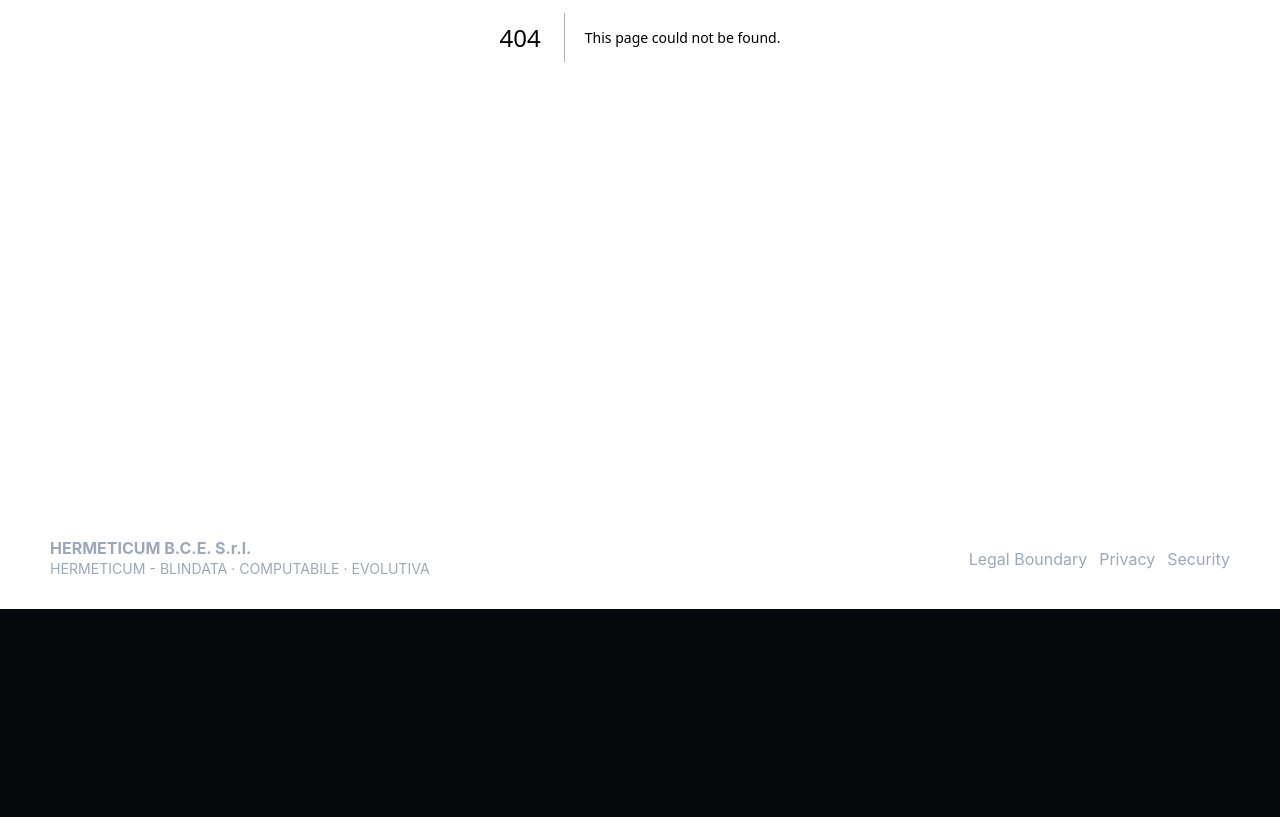
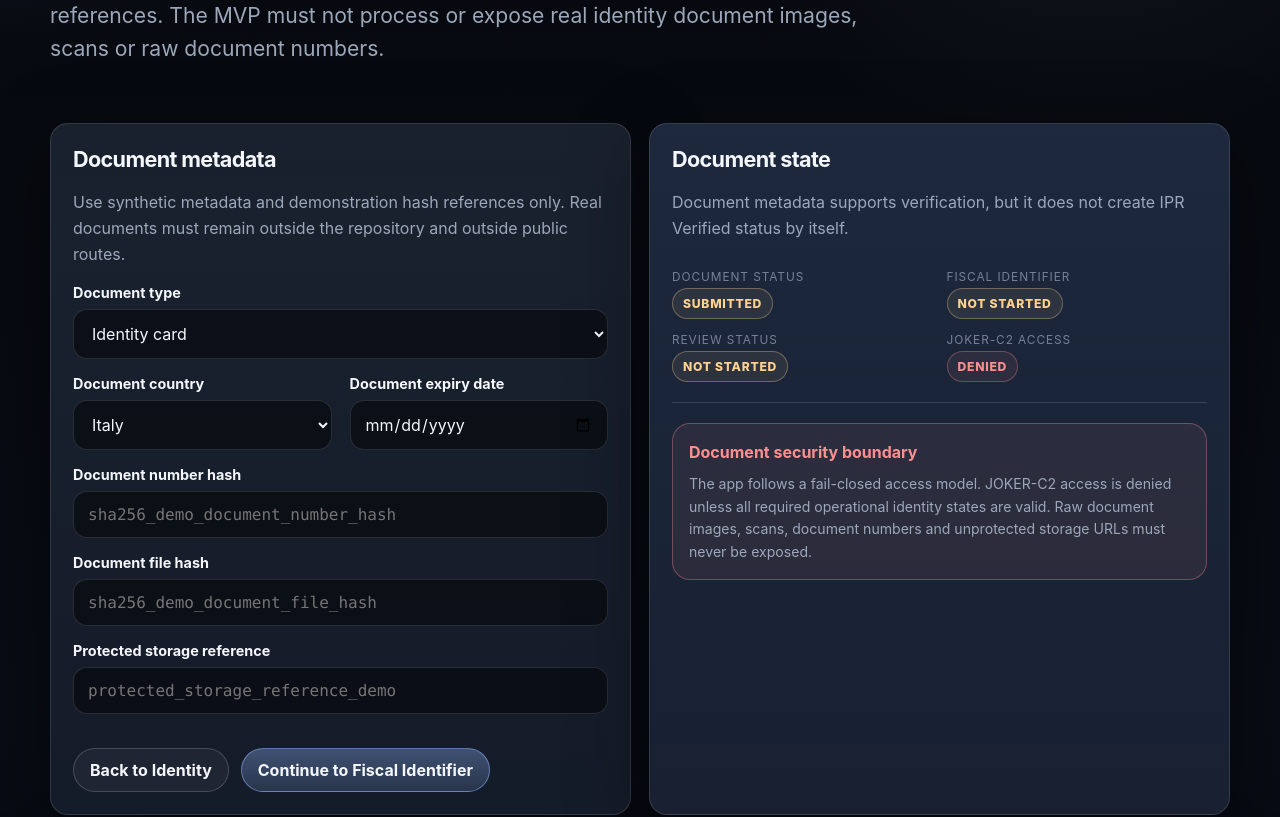
Before and after one commit to manuelcoletta1-source/hbce-ipr-onboarding-app, a Next.js app: page /onboarding/documents in a window 1280 px wide. Before the commit this address had no page. Shown: the part 480-1297 px from the top of the page. Before the commit the page ends 1089 px from the top, so only its background shows below. Built offline with nearby package versions, Linux system fonts and the light colour scheme.

Commit message:
feat(app): add onboarding documents page

```diff
--- /dev/null
+++ b/app/onboarding/documents/page.tsx
@@ -0,0 +1,198 @@
+import Link from "next/link";
+
+import { ROUTES, SECURITY_BOUNDARY_TEXT } from "@/lib/constants";
+
+import { BoundaryNotice } from "@/components/BoundaryNotice";
+import { OnboardingStepper } from "@/components/OnboardingStepper";
+import { StatusBadge } from "@/components/StatusBadge";
+
+export default function OnboardingDocumentsPage() {
+  return (
+    <div className="hbce-container">
+      <section className="hbce-hero">
+        <p className="hbce-kicker">Step 03 · Documents</p>
+
+        <h1 className="hbce-title">Submit official document metadata.</h1>
+
+        <p className="hbce-lead">
+          This step records document type, issuing country, expiry date and
+          protected hash references. The MVP must not process or expose real
+          identity document images, scans or raw document numbers.
+        </p>
+      </section>
+
+      <section className="hbce-section">
+        <div className="hbce-grid hbce-grid--2">
+          <div className="hbce-card">
+            <h2>Document metadata</h2>
+            <p>
+              Use synthetic metadata and demonstration hash references only.
+              Real documents must remain outside the repository and outside
+              public routes.
+            </p>
+
+            <form className="hbce-form">
+              <div className="hbce-field">
+                <label className="hbce-label" htmlFor="document_type">
+                  Document type
+                </label>
+                <select
+                  className="hbce-select"
+                  id="document_type"
+                  name="document_type"
+                >
+                  <option value="identity_card">Identity card</option>
+                  <option value="passport">Passport</option>
+                  <option value="driving_license">Driving license</option>
+                  <option value="residence_document">Residence document</option>
+                  <option value="other_official_document">
+                    Other official document
+                  </option>
+                </select>
+              </div>
+
+              <div className="hbce-grid hbce-grid--2">
+                <div className="hbce-field">
+                  <label className="hbce-label" htmlFor="document_country">
+                    Document country
+                  </label>
+                  <select
+                    className="hbce-select"
+                    id="document_country"
+                    name="document_country"
+                  >
+                    <option value="IT">Italy</option>
+                    <option value="EU">European Union jurisdiction</option>
+                    <option value="OTHER">Other jurisdiction</option>
+                  </select>
+                </div>
+
+                <div className="hbce-field">
+                  <label
+                    className="hbce-label"
+                    htmlFor="document_expiry_date"
+                  >
+                    Document expiry date
+                  </label>
+                  <input
+                    className="hbce-input"
+                    id="document_expiry_date"
+                    name="document_expiry_date"
+                    type="date"
+                  />
+                </div>
+              </div>
+
+              <div className="hbce-field">
+                <label className="hbce-label" htmlFor="document_number_hash">
+                  Document number hash
+                </label>
+                <input
+                  className="hbce-input hbce-mono"
+                  id="document_number_hash"
+                  name="document_number_hash"
+                  placeholder="sha256_demo_document_number_hash"
+                  type="text"
+                />
+              </div>
+
+              <div className="hbce-field">
+                <label className="hbce-label" htmlFor="document_file_hash">
+                  Document file hash
+                </label>
+                <input
+                  className="hbce-input hbce-mono"
+                  id="document_file_hash"
+                  name="document_file_hash"
+                  placeholder="sha256_demo_document_file_hash"
+                  type="text"
+                />
+              </div>
+
+              <div className="hbce-field">
+                <label
+                  className="hbce-label"
+                  htmlFor="document_storage_reference"
+                >
+                  Protected storage reference
+                </label>
+                <input
+                  className="hbce-input hbce-mono"
+                  id="document_storage_reference"
+                  name="document_storage_reference"
+                  placeholder="protected_storage_reference_demo"
+                  type="text"
+                />
+              </div>
+
+              <div className="hbce-actions">
+                <Link className="hbce-btn" href={ROUTES.onboardingIdentity}>
+                  Back to Identity
+                </Link>
+
+                <Link
+                  className="hbce-btn hbce-btn--primary"
+                  href={ROUTES.onboardingFiscal}
+                >
+                  Continue to Fiscal Identifier
+                </Link>
+              </div>
+            </form>
+          </div>
+
+          <div className="hbce-card hbce-card--soft">
+            <h2>Document state</h2>
+            <p>
+              Document metadata supports verification, but it does not create
+              IPR Verified status by itself.
+            </p>
+
+            <div className="hbce-card-preview__meta">
+              <div className="hbce-meta">
+                <span className="hbce-meta__label">Document status</span>
+                <span className="hbce-meta__value">
+                  <StatusBadge status="submitted" />
+                </span>
+              </div>
+
+              <div className="hbce-meta">
+                <span className="hbce-meta__label">Fiscal identifier</span>
+                <span className="hbce-meta__value">
+                  <StatusBadge status="not_started" />
+                </span>
+              </div>
+
+              <div className="hbce-meta">
+                <span className="hbce-meta__label">Review status</span>
+                <span className="hbce-meta__value">
+                  <StatusBadge status="not_started" />
+                </span>
+              </div>
+
+              <div className="hbce-meta">
+                <span className="hbce-meta__label">JOKER-C2 access</span>
+                <span className="hbce-meta__value">
+                  <StatusBadge status="denied" />
+                </span>
+              </div>
+            </div>
+
+            <div className="hbce-divider" />
+
+            <BoundaryNotice title="Document security boundary" tone="danger">
+              {SECURITY_BOUNDARY_TEXT} Raw document images, scans, document
+              numbers and unprotected storage URLs must never be exposed.
+            </BoundaryNotice>
+          </div>
+        </div>
+      </section>
+
+      <section className="hbce-section">
+        <div className="hbce-card">
+          <h2>Current onboarding position</h2>
+          <OnboardingStepper currentStep="documents" />
+        </div>
+      </section>
+    </div>
+  );
+}
```
